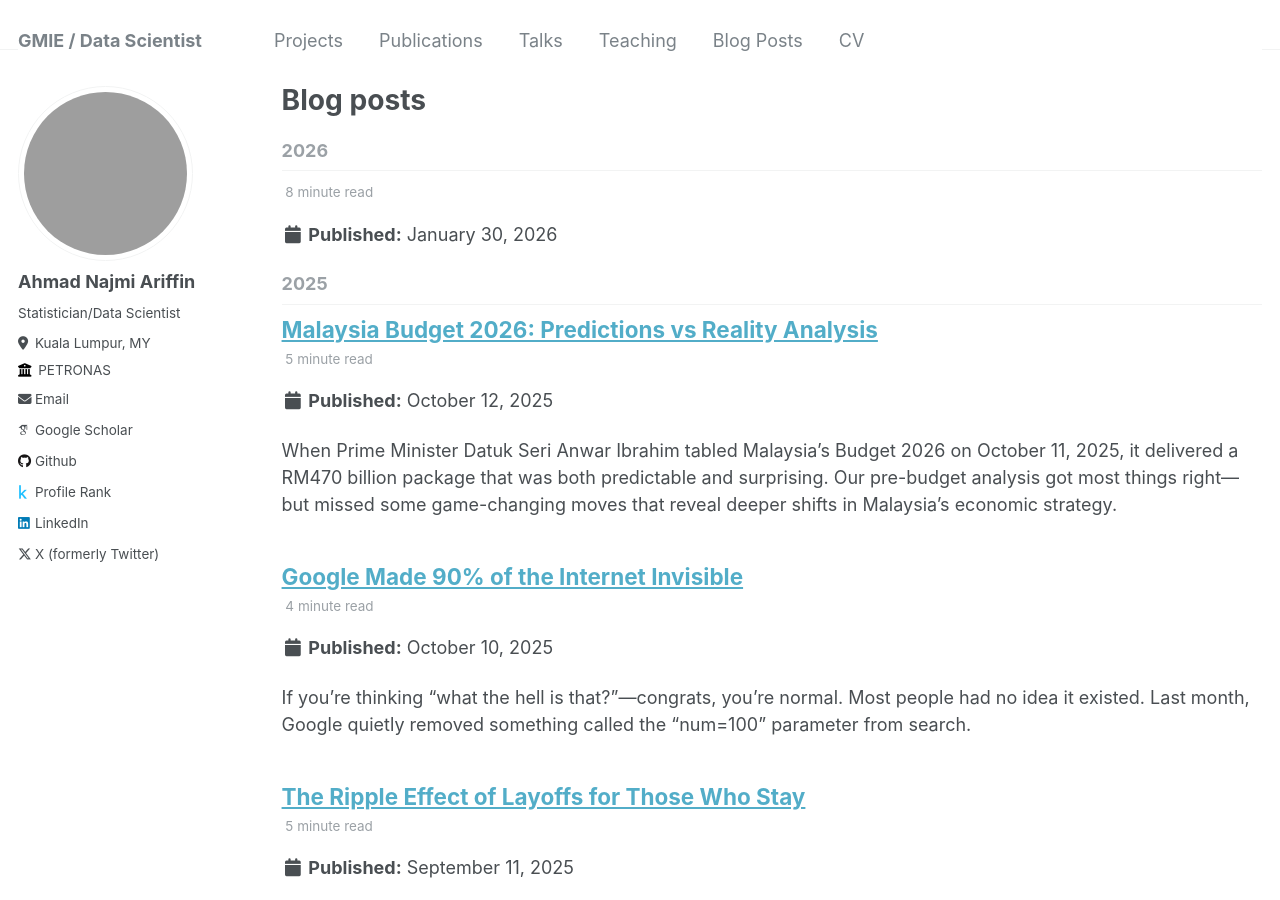
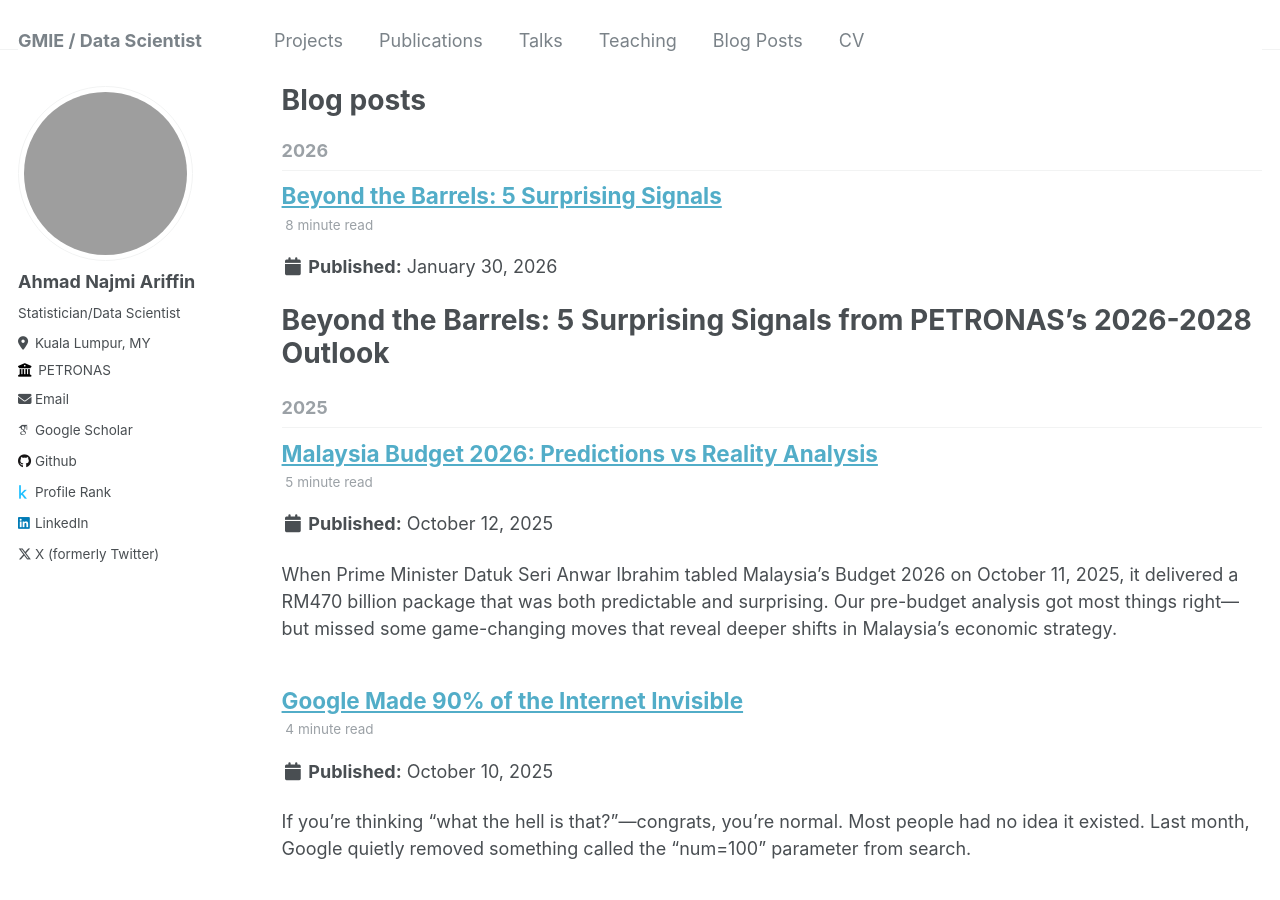
Before and after one commit to booluckgmie/anajmiariffin.github.io, a Jekyll site: the page built from _pages/year-archive.html, in a window 1280 px wide and 900 px high. Built offline with Jekyll 4.4.1, drawn with Linux system fonts in a browser that asks for light colours; some web fonts are replaced; part of the change alters nothing that is shown; grey boxes are pictures that could not be loaded.

Commit message:
Update 2026-01-30-blog-pao2026.md

```diff
--- a/_posts/2026-01-30-blog-pao2026.md
+++ b/_posts/2026-01-30-blog-pao2026.md
@@ -1,5 +1,5 @@
 ---
-title: 'Beyond the Barrels: 5 Surprising Signals from PETRONAS's 2026-2028 Outlook'
+title: 'Beyond the Barrels: 5 Surprising Signals'
 date: 2026-01-30
 permalink: /posts/2026/01/blog-pao2026/
 tags:
```
